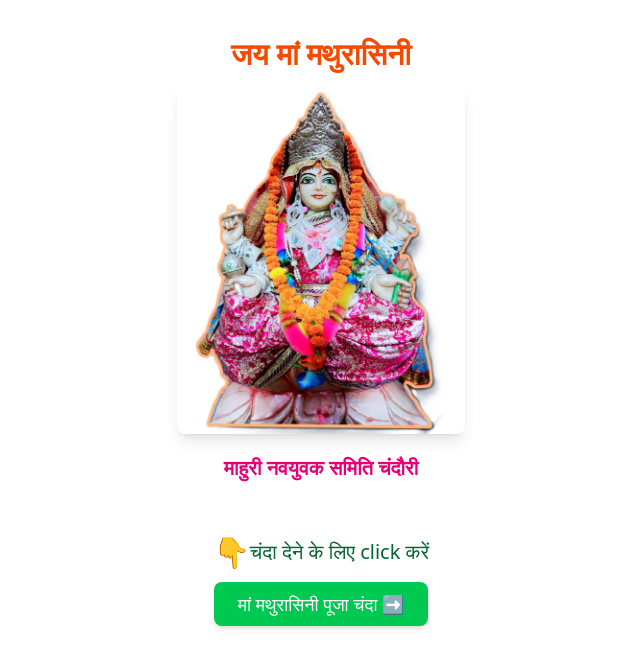
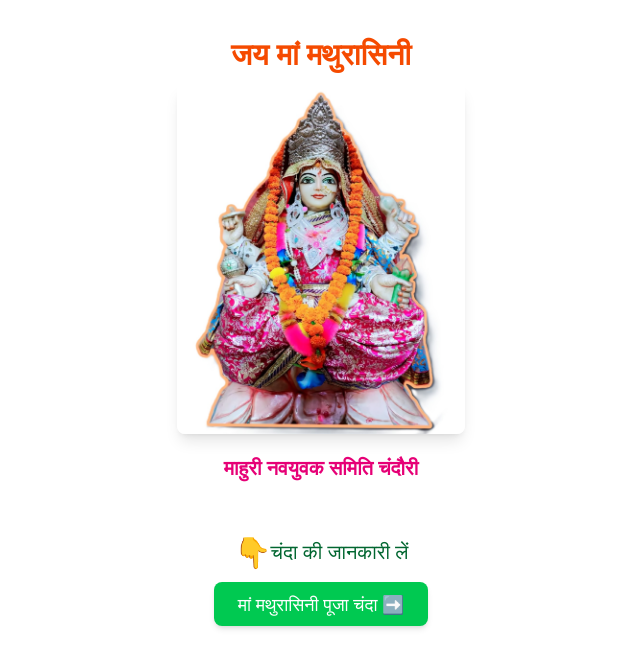
Before and after one commit to Manjeetmathur/puja-chanda, a React (Vite) app in the folder frontend/: page / in a window 1280 px wide. Shown: the top 668 px of the page, without its empty margins (319-959 px from the left). Built offline with nearby package versions, Linux system fonts and the light colour scheme; no server answers.

Commit message:
first commit

```diff
--- a/frontend/src/pages/Home.jsx
+++ b/frontend/src/pages/Home.jsx
@@ -22,7 +22,7 @@ const Home = () => {
                      </div>
                      <div className="flex justify-center items-center my-3">
                             <h1 className='text-3xl'>👇 </h1>
-                            <p className='text-xl text-green-800'>चंदा देने के लिए click करें
+                            <p className='text-xl text-green-800'>चंदा की जानकारी लें
                             </p>
                      </div>
                      <Link className='text-lg font-medium text-white bg-green-500 px-6 py-2 rounded-lg shadow-md hover:bg-blue-700 transition' to={"/user"}>मां मथुरासिनी पूजा चंदा ➡</Link>
```
